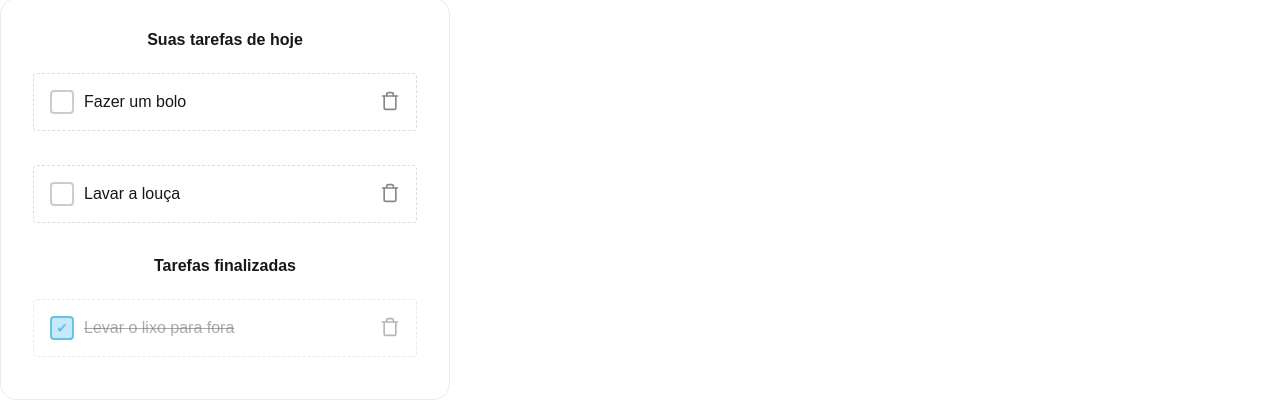
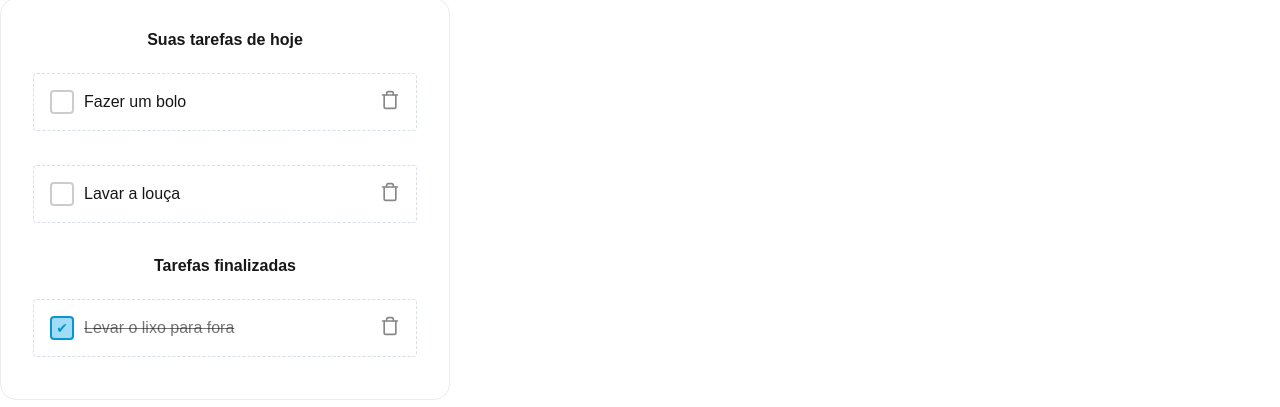
Before and after one commit to gabrielmulleer/teste-legaplan, a Next.js app: page /todos in a window 1280 px wide. Shown: the part 192-599 px from the top of the page. Built offline with nearby package versions, Linux system fonts and the light colour scheme.

Commit message:
refactor: change TodoItem component to use DeleteTodo component for delete functionality

```diff
--- a/src/components/ui/TodoItem/TodoItem.scss
+++ b/src/components/ui/TodoItem/TodoItem.scss
@@ -15,8 +15,6 @@
   }
 
   &.completed {
-    opacity: 0.6;
-
     .text {
       text-decoration: line-through;
       color: #0000008a;
--- a/src/components/ui/TodoItem/TodoItem.tsx
+++ b/src/components/ui/TodoItem/TodoItem.tsx
@@ -2,6 +2,7 @@
 
 import React from 'react'
 import './TodoItem.scss'
+import DeleteTodo from '@/app/todos/_components/delete-todo'
 
 interface TodoItemProps {
   children: React.ReactNode
@@ -25,8 +26,8 @@ const TodoItem: React.FC<TodoItemProps> = ({
         className={`checkbox`}
       />
       <span className={`text`}>{children}</span>
-
-      <button onClick={onDelete} className={`deleteButton`}>
+      <DeleteTodo onDelete={onDelete}>
+        <button className={`deleteButton`}>
           <svg
             xmlns="http://www.w3.org/2000/svg"
             width="24"
@@ -42,6 +43,7 @@ const TodoItem: React.FC<TodoItemProps> = ({
             <path d="M19 6v14a2 2 0 0 1-2 2H7a2 2 0 0 1-2-2V6m3 0V4a2 2 0 0 1 2-2h4a2 2 0 0 1 2 2v2"></path>
           </svg>
         </button>
+      </DeleteTodo>
     </div>
   )
 }
```
Lines whose indentation alone changed are shown as unchanged.
